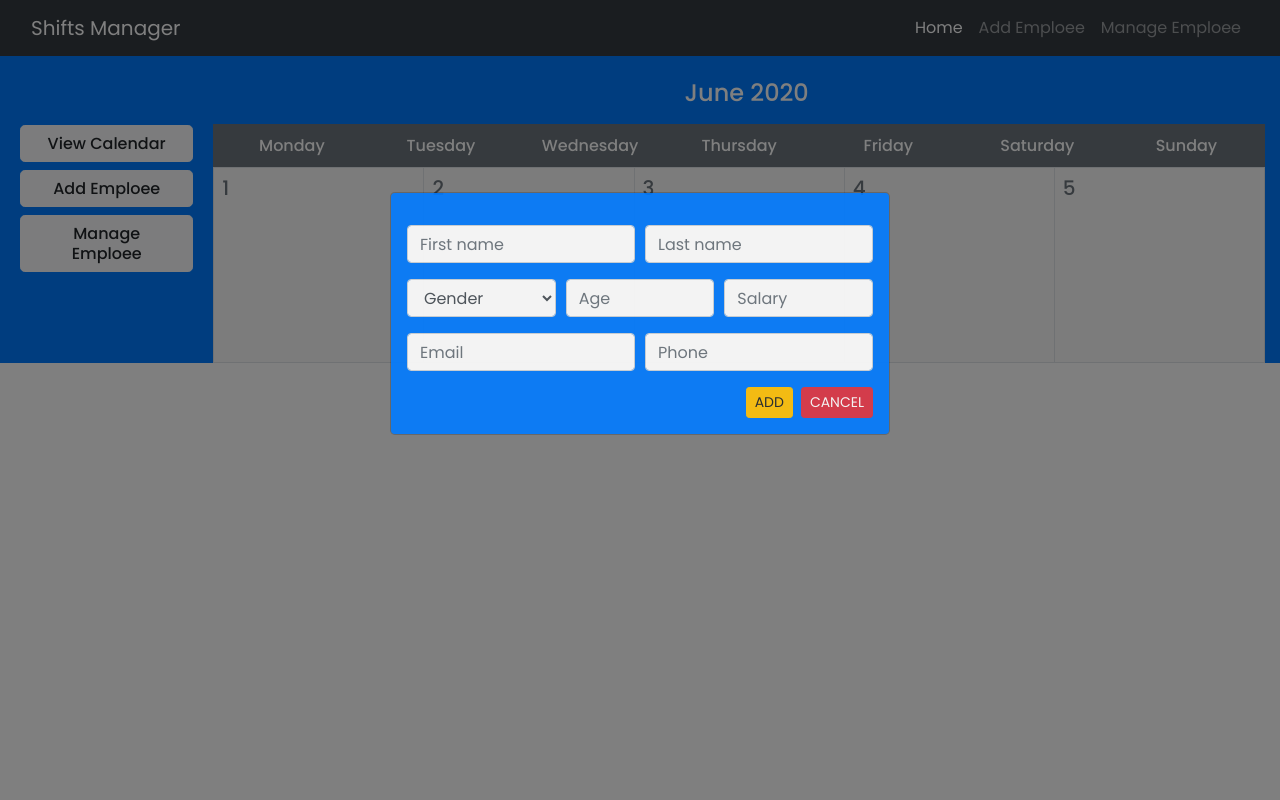
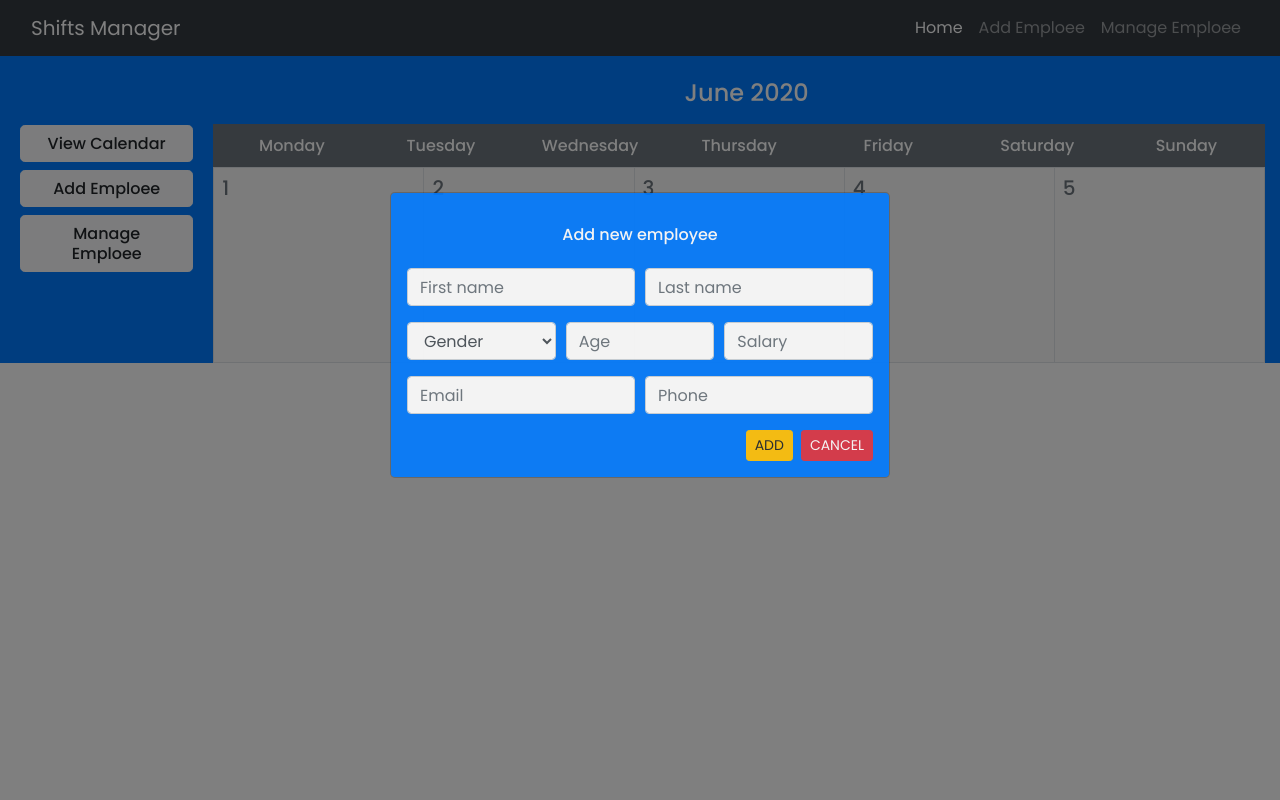
Before and after one commit to iulianpro/shifts-manager, a Flask app: page / in a window 1280 px wide, after a click on "Add Emploee". Run offline with Flask 2, Linux system fonts and the light colour scheme; data that the repository does not hold is empty; some libraries are stand-ins or nearby versions.

Commit message:
Updated add form employee

```diff
--- a/templates/components/addform-emploee.html
+++ b/templates/components/addform-emploee.html
@@ -3,6 +3,11 @@
         <div class="modal-content">
             <div class="modal-body">
                 <form action="{{url_for('insert_emploee')}}" method="POST">
+                    <div class="form-row mt-3">
+                        <div class="col">
+                            <h6 class="text-white text-bold text-center">Add new employee</h6>
+                        </div>
+                    </div>
                     <div class="form-row mt-3">
                         <div class="col">
                             <input type="text" class="form-control" name="emploee_name" placeholder="First name">
@@ -37,7 +42,7 @@
                     <div class="form-row mt-3">
                         <div class="col d-flex justify-content-end">
                             <button type="submit" class="btn btn-warning btn-sm" name="action"
-                                title="Add Emaployee">ADD</button>
+                                title="ADD Emaployee">ADD</button>
                             <button type="button" class="btn btn-danger btn-sm ml-2" data-dismiss="modal"
                                 title="Cancel action">CANCEL</button>
                         </div>
```
